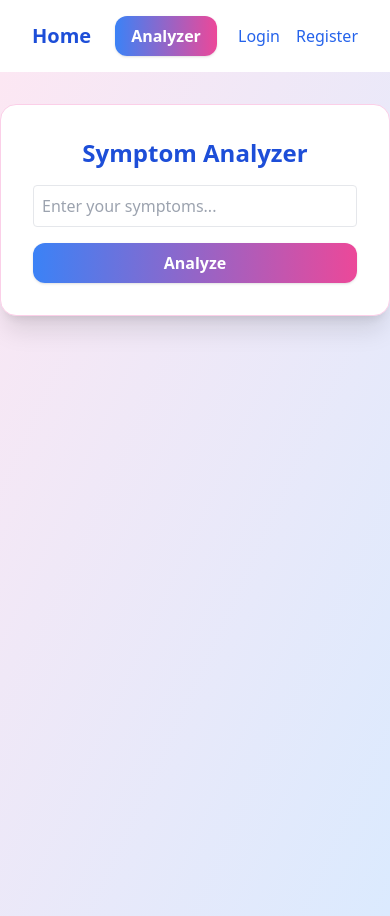
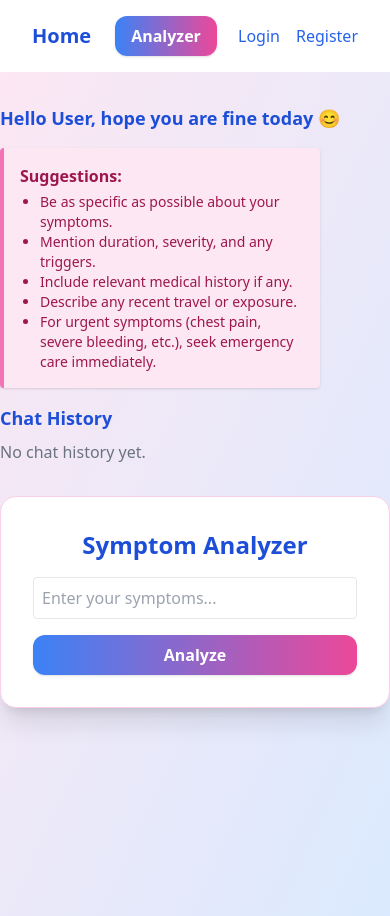
Before and after one commit to jbestcodes/Afyapulse, a React (Create React App) app in the folder frontend/: page /symptom-checker in a window 390 px wide. Built offline with nearby package versions, Linux system fonts and the light colour scheme.

Commit message:
feat: Refactor Navbar and SymptomChecker components; enhance user state management and improve UI responsiveness

```diff
--- a/frontend/src/components/Navbar.js
+++ b/frontend/src/components/Navbar.js
@@ -3,17 +3,24 @@ import { Link, useNavigate } from 'react-router-dom';
 
 export default function Navbar() {
   const [isLoggedIn, setIsLoggedIn] = useState(!!localStorage.getItem('token'));
-  const userName = localStorage.getItem('userName');
+  const [userName, setUserName] = useState(localStorage.getItem('userName'));
   const navigate = useNavigate();
 
   useEffect(() => {
-    setIsLoggedIn(!!localStorage.getItem('token'));
+    const handleStorage = () => {
+      setIsLoggedIn(!!localStorage.getItem('token'));
+      setUserName(localStorage.getItem('userName'));
+    };
+    window.addEventListener('storage', handleStorage);
+    handleStorage();
+    return () => window.removeEventListener('storage', handleStorage);
   }, []);
 
   const handleLogout = () => {
     localStorage.removeItem('token');
     localStorage.removeItem('userName');
     setIsLoggedIn(false);
+    setUserName('');
     navigate('/login');
   };
 
@@ -39,7 +46,7 @@ export default function Navbar() {
       <div className="flex items-center space-x-4">
         {isLoggedIn ? (
           <>
-            <span className="text-blue-700 font-semibold">Hello, {userName} 😊</span>
+            <span className="text-blue-700 font-semibold">Hello, {userName || 'User'} 😊</span>
             <button
               onClick={handleLogout}
               className="bg-red-500 text-white px-4 py-2 rounded hover:bg-red-600 transition-all"
--- a/frontend/src/pages/SymptomChecker.js
+++ b/frontend/src/pages/SymptomChecker.js
@@ -10,16 +10,14 @@ export default function SymptomChecker() {
   const [symptoms, setSymptoms] = useState('');
   const [result, setResult] = useState(null);
   const [chatHistory, setChatHistory] = useState([]);
-  const [suggestions, setSuggestions] = useState([
+  const [suggestions] = useState([
     "Describe your symptoms in detail.",
     "E.g. 'headache and fever', 'stomach pain', 'cough and sore throat'."
   ]);
-  const [isLoggedIn, setIsLoggedIn] = useState(false);
-  const [error, setError] = useState('');
+  const userName = localStorage.getItem('userName');
   const navigate = useNavigate();
 
   useEffect(() => {
-    setIsLoggedIn(!!localStorage.getItem('token'));
     // Optionally fetch chat history from backend if logged in
   }, []);
 
@@ -34,8 +32,8 @@ export default function SymptomChecker() {
         { symptoms, result: res.data }
       ]);
       setSymptoms('');
-    } catch (err) {
-      setError('Analysis failed. Please try again.');
+    } catch {
+      setResult({ error: 'Analysis failed. Please try again.' });
     }
   };
 
@@ -60,9 +58,21 @@ export default function SymptomChecker() {
 
   return (
     <div className="flex flex-col items-center min-h-screen bg-gradient-to-br from-pink-100 to-blue-100 pt-8">
-      <div className="w-full max-w-xl bg-white rounded-2xl shadow-xl p-8 mb-6 border border-pink-200">
+      <div className="w-full max-w-5xl flex flex-col md:flex-row gap-8">
+        {/* Left: Suggestions & Chat History */}
+        <div className="md:w-1/2 w-full flex flex-col">
+          <div className="mb-4">
+            <span className="text-lg font-semibold text-blue-700">
+              Hello {userName || 'User'}, hope you are fine today <span role="img" aria-label="smile">😊</span>
+            </span>
+          </div>
+          <Suggestions suggestions={suggestions} />
+          <ChatHistory chatHistory={chatHistory} />
+        </div>
+        {/* Right: Analyzer Box */}
+        <div className="md:w-1/2 w-full">
+          <div className="bg-white rounded-2xl shadow-xl p-8 border border-pink-200">
             <h2 className="text-2xl font-bold mb-4 text-blue-700 text-center">Symptom Analyzer</h2>
-        {error && <div className="text-red-500 mb-2">{error}</div>}
             <form onSubmit={handleAnalyze}>
               <input
                 type="text"
@@ -96,9 +106,8 @@ export default function SymptomChecker() {
               </div>
             )}
           </div>
-      {isLoggedIn && <UserGreeting />}
-      {isLoggedIn && <Suggestions suggestions={suggestions} />}
-      {isLoggedIn && <ChatHistory chatHistory={chatHistory} onDelete={handleDeleteHistory} />}
+        </div>
+      </div>
     </div>
   );
 }
```
Lines whose indentation alone changed are shown as unchanged.
